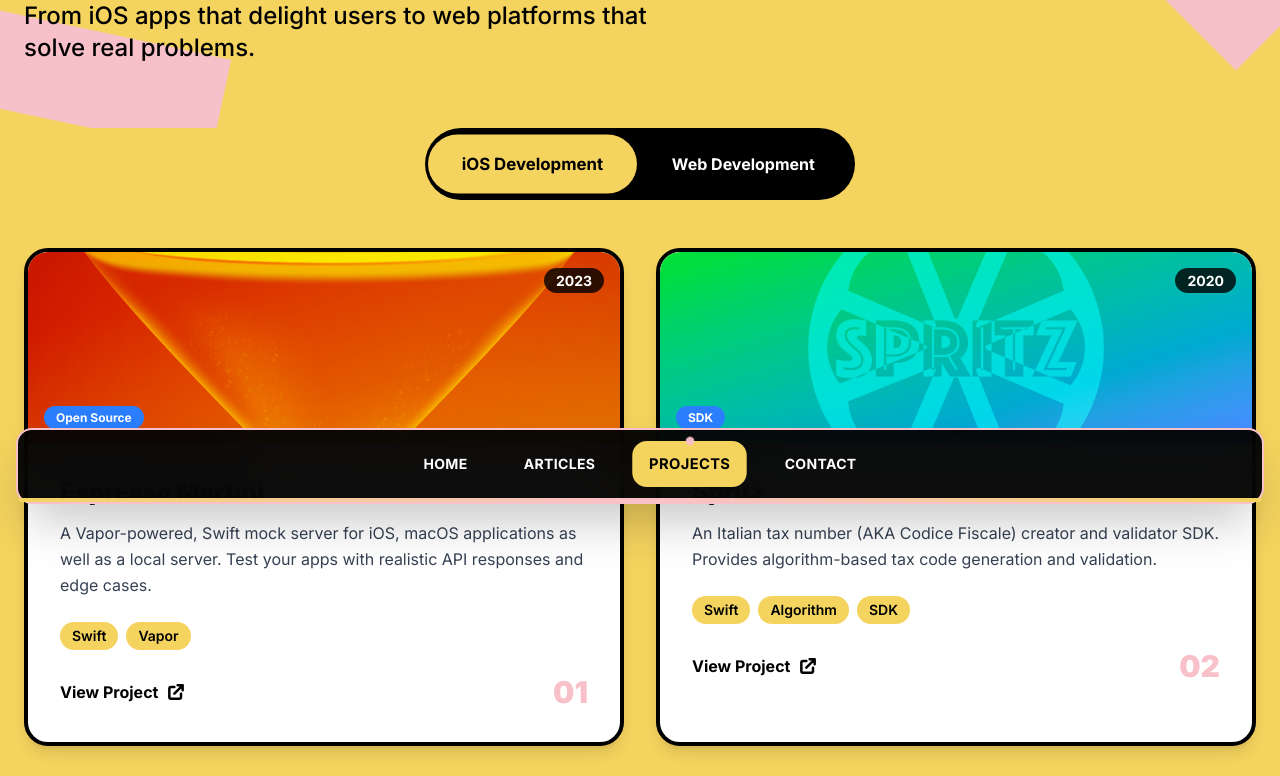
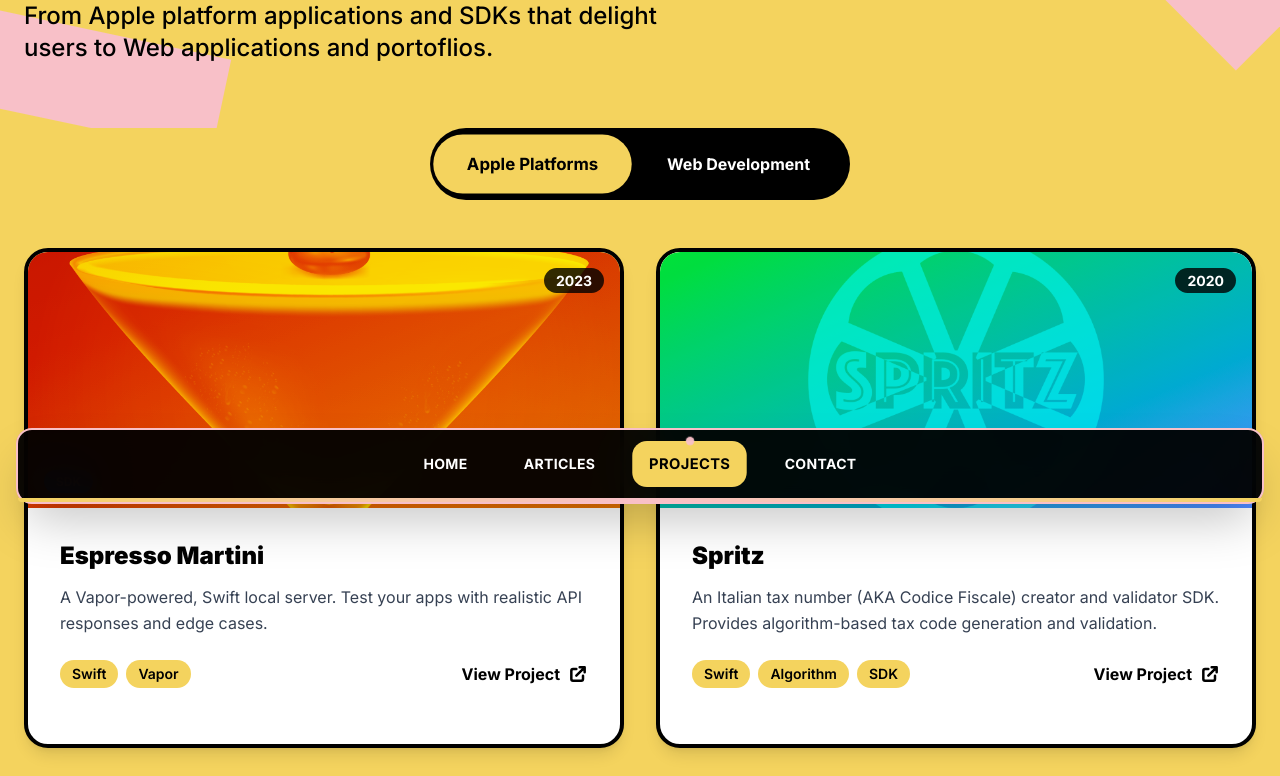
Before and after one commit to TheInkedEngineer/theinkedengineer.com, a Next.js app: page /projects in a window 1280 px wide. Shown: the part 280-1056 px from the top of the page. Built offline with nearby package versions, Linux system fonts and the light colour scheme.

Commit message:
Update card component

```diff
--- a/app/projects/page.tsx
+++ b/app/projects/page.tsx
@@ -10,9 +10,9 @@ const projects = {
       id: "espresso-martini",
       title: "Espresso Martini",
       description:
-        "A Vapor-powered, Swift mock server for iOS, macOS applications as well as a local server. Test your apps with realistic API responses and edge cases.",
+        "A Vapor-powered, Swift local server. Test your apps with realistic API responses and edge cases.",
       tech: ["Swift", "Vapor"],
-      status: "Open Source",
+      status: "SDK",
       image: "/images/projects/espresso-martini.png",
       color: "from-amber-600 to-yellow-500",
       year: "2023",
@@ -118,7 +118,7 @@ export default function ProjectsPage() {
                 BUILT
               </h1>
               <p className="text-xl md:text-2xl text-black font-medium max-w-2xl">
-                From iOS apps that delight users to web platforms that solve real problems.
+                From Apple platform applications and SDKs that delight users to Web applications and portoflios.
               </p>
             </div>
           </div>
@@ -136,7 +136,7 @@ export default function ProjectsPage() {
                     : "text-white hover:text-[#F4D35E]"
                 }`}
               >
-                iOS Development
+                Apple Platforms
               </button>
               <button
                 onClick={() => setActiveCategory("web")}
@@ -161,7 +161,7 @@ export default function ProjectsPage() {
                 className="group bg-white rounded-3xl overflow-hidden shadow-lg hover:shadow-2xl transition-all duration-500 transform hover:-translate-y-4 border-4 border-black hover:border-[#F8C0C8]"
               >
                 {/* Project Image */}
-                <div className={`h-48 bg-gradient-to-br ${project.color} relative overflow-hidden`}>
+                <div className={`h-64 bg-gradient-to-br ${project.color} relative overflow-hidden`}>
                   <img
                     src={project.image || "/placeholder.svg"}
                     alt={project.title}
@@ -195,17 +195,47 @@ export default function ProjectsPage() {
 
                   <p className="text-gray-700 mb-6 leading-relaxed">{project.description}</p>
 
-                  {/* Tech Stack */}
-                  <div className="flex flex-wrap gap-2 mb-6">
-                    {project.tech.map((tech) => (
-                      <span key={tech} className="px-3 py-1 bg-[#F4D35E] text-black text-sm font-semibold rounded-full">
-                        {tech}
-                      </span>
-                    ))}
+                  {/* Tech + Desktop Link Row */}
+                  <div className="mb-6">
+                    <div className="flex items-center justify-between gap-4">
+                      <div className="flex flex-wrap gap-2">
+                        {project.tech.map((tech) => (
+                          <span key={tech} className="px-3 py-1 bg-[#F4D35E] text-black text-sm font-semibold rounded-full">
+                            {tech}
+                          </span>
+                        ))}
+                      </div>
+                      {/* Desktop/tablet link */}
+                      <Link
+                        href={project.link}
+                        className="hidden md:inline-flex items-center text-black font-bold group-hover:text-[#F8C0C8] transition-colors"
+                        {...(project.link.startsWith("http") && {
+                          target: "_blank",
+                          rel: "noopener noreferrer",
+                        })}
+                      >
+                        <span className="mr-2">{project.link.startsWith("http") ? "View Project" : "Coming Soon"}</span>
+                        {project.link.startsWith("http") && (
+                          <svg
+                            className="w-5 h-5 transform group-hover:translate-x-1 transition-transform"
+                            fill="none"
+                            stroke="currentColor"
+                            viewBox="0 0 24 24"
+                          >
+                            <path
+                              strokeLinecap="round"
+                              strokeLinejoin="round"
+                              strokeWidth={3}
+                              d="M10 6H6a2 2 0 00-2 2v10a2 2 0 002 2h10a2 2 0 002-2v-4M14 4h6m0 0v6m0-6L10 14"
+                            />
+                          </svg>
+                        )}
+                      </Link>
+                    </div>
                   </div>
 
-                  {/* Project Link */}
-                  <div className="flex items-center justify-between">
+                  {/* Project Link (mobile only) */}
+                  <div className="md:hidden">
                     <Link
                       href={project.link}
                       className="inline-flex items-center text-black font-bold group-hover:text-[#F8C0C8] transition-colors"
@@ -231,10 +261,6 @@ export default function ProjectsPage() {
                         </svg>
                       )}
                     </Link>
-
-                    <div className="text-right">
-                      <div className="text-3xl font-black text-[#F8C0C8]">{String(index + 1).padStart(2, "0")}</div>
-                    </div>
                   </div>
                 </div>
               </div>
--- a/components/project-card.tsx
+++ b/components/project-card.tsx
@@ -30,7 +30,7 @@ export function ProjectCard({ project, index }: ProjectCardProps) {
       onMouseLeave={() => setIsHovered(false)}
     >
       {/* Project Image */}
-      <div className={`h-48 bg-gradient-to-br ${project.color} relative overflow-hidden`}>
+      <div className={`h-64 bg-gradient-to-br ${project.color} relative overflow-hidden`}>
         <img
           src={project.image || "/placeholder.svg"}
           alt={project.title}
@@ -71,8 +71,10 @@ export function ProjectCard({ project, index }: ProjectCardProps) {
 
         <p className="text-gray-700 mb-6 leading-relaxed">{project.description}</p>
 
-        {/* Tech Stack */}
-        <div className="flex flex-wrap gap-2 mb-6">
+        {/* Tech + Desktop Link Row */}
+        <div className="mb-6">
+          <div className="flex items-center justify-between gap-4">
+            <div className="flex flex-wrap gap-2">
               {project.tech.map((tech, techIndex) => (
                 <span
                   key={tech}
@@ -85,9 +87,37 @@ export function ProjectCard({ project, index }: ProjectCardProps) {
                 </span>
               ))}
             </div>
+            {/* Desktop/tablet link */}
+            <Link
+              href={project.link}
+              className="hidden md:inline-flex items-center text-black font-bold group-hover:text-[#F8C0C8] transition-colors"
+              {...(project.link.startsWith("http") && {
+                target: "_blank",
+                rel: "noopener noreferrer",
+              })}
+            >
+              <span className="mr-2">{project.link.startsWith("http") ? "View Project" : "Coming Soon"}</span>
+              {project.link.startsWith("http") && (
+                <svg
+                  className="w-5 h-5 transform group-hover:translate-x-1 transition-transform"
+                  fill="none"
+                  stroke="currentColor"
+                  viewBox="0 0 24 24"
+                >
+                  <path
+                    strokeLinecap="round"
+                    strokeLinejoin="round"
+                    strokeWidth={3}
+                    d="M10 6H6a2 2 0 00-2 2v10a2 2 0 002 2h10a2 2 0 002-2v-4M14 4h6m0 0v6m0-6L10 14"
+                  />
+                </svg>
+              )}
+            </Link>
+          </div>
+        </div>
 
-        {/* Project Link */}
-        <div className="flex items-center justify-between">
+        {/* Project Link (mobile only) */}
+        <div className="md:hidden">
           <Link
             href={project.link}
             className="inline-flex items-center text-black font-bold group-hover:text-[#F8C0C8] transition-colors"
@@ -113,16 +143,6 @@ export function ProjectCard({ project, index }: ProjectCardProps) {
               </svg>
             )}
           </Link>
-
-          <div className="text-right">
-            <div
-              className={`text-3xl font-black text-[#F8C0C8] transition-all duration-300 ${
-                isHovered ? "transform scale-110" : ""
-              }`}
-            >
-              {String(index + 1).padStart(2, "0")}
-            </div>
-          </div>
         </div>
       </div>
     </div>
```
Lines whose indentation alone changed are shown as unchanged.
